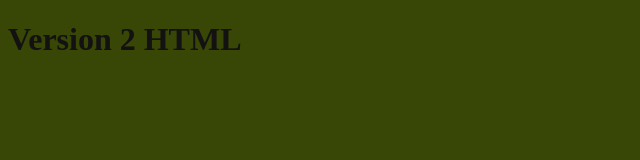
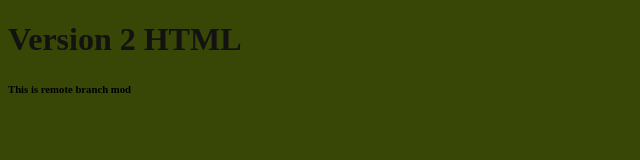
Before and after one commit to NaimDk09/myProject, a plain HTML site: page index.html in a window 1280 px wide. Shown: the full height of the page, 0-640 px from the left. Drawn offline with Linux system fonts and the light colour scheme.

Commit message:
added h6 title to index

```diff
--- a/index.html
+++ b/index.html
@@ -8,6 +8,7 @@
 </head>
 <body>
     <h1>Version 2 HTML</h1>
+    <h6>This is remote branch mod</h6>
     <script src="app.js"></script>
 </body>
 </html>
```
